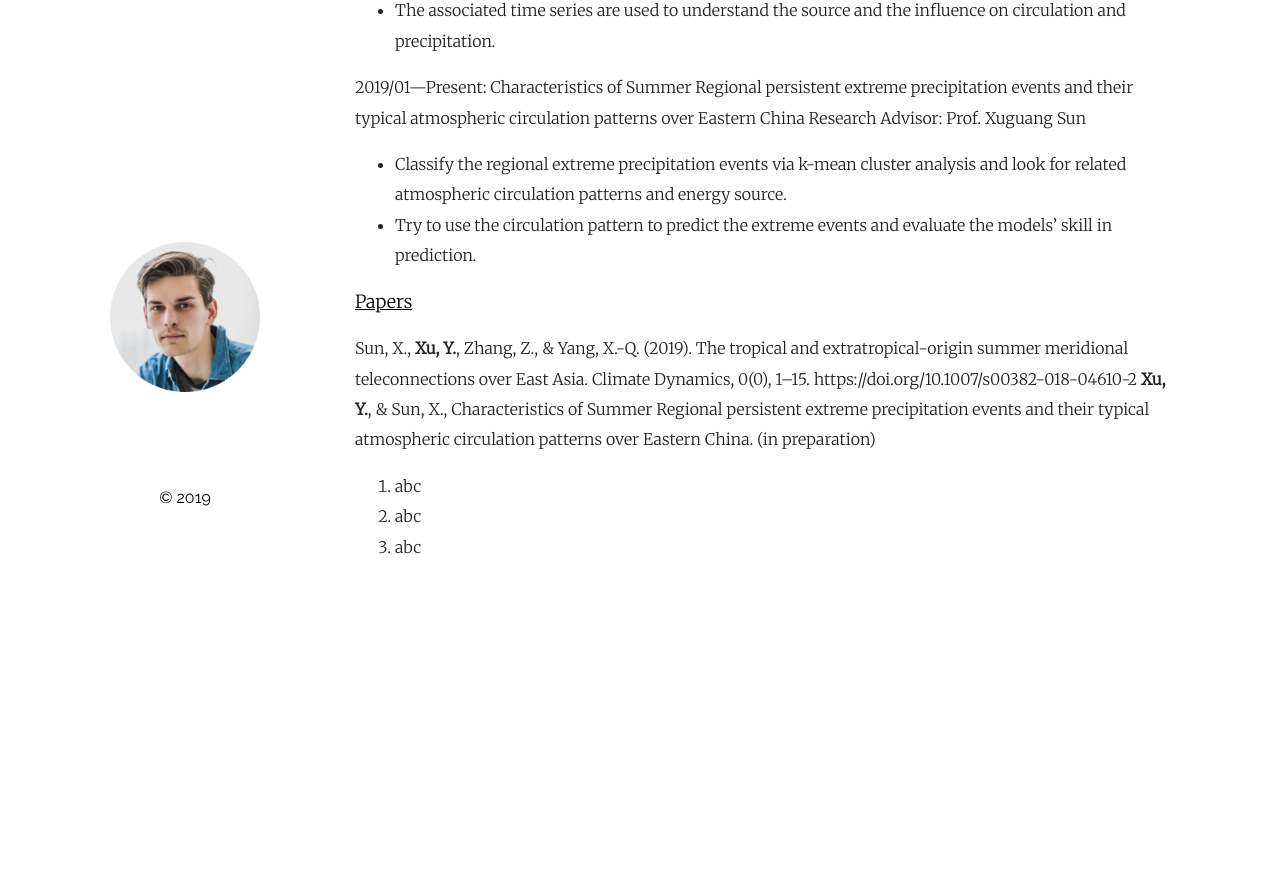
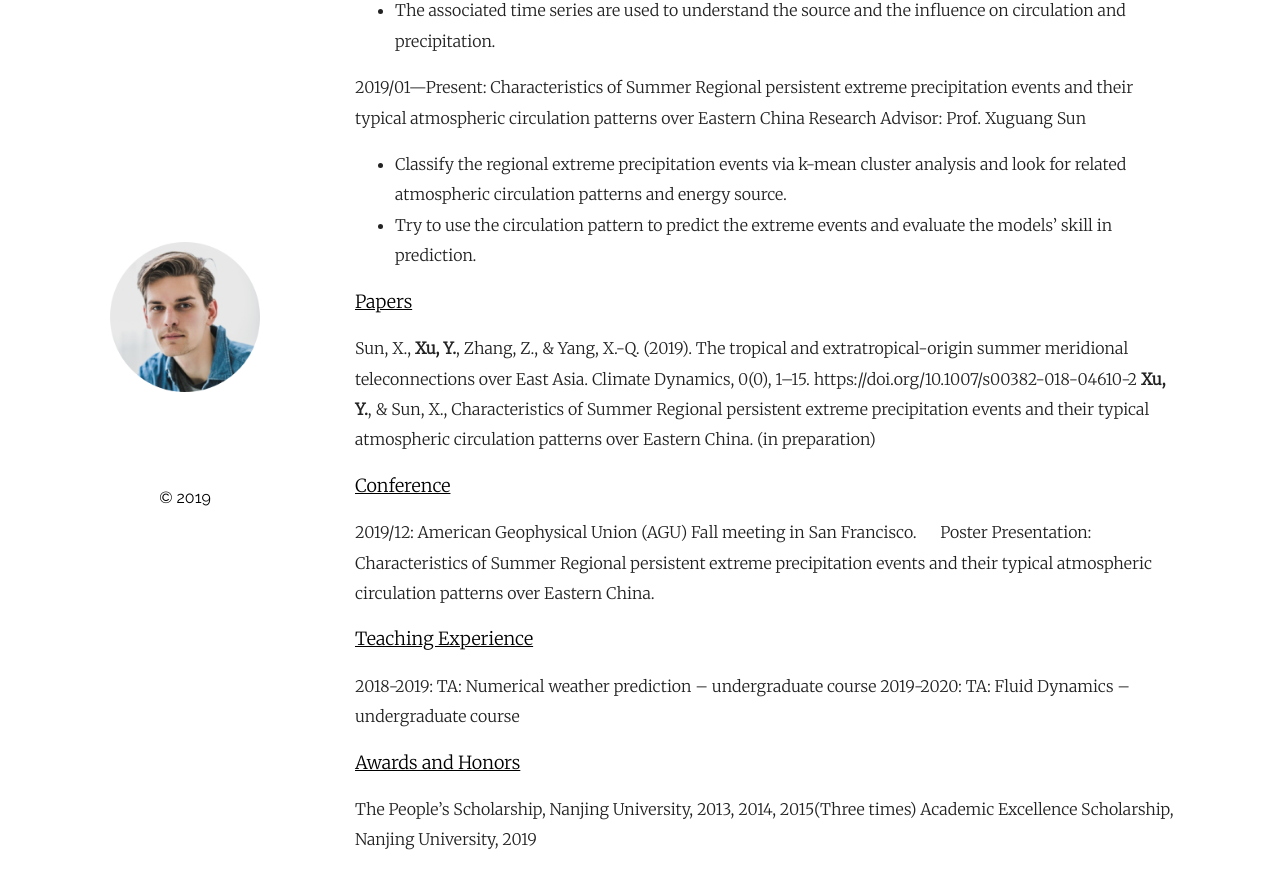
Before and after one commit to ymxu-atm/ymxu-atm.github.io, a Jekyll site: the page built from _posts/2019-10-23-CV.markdown, in a window 1280 px wide and 900 px high, scrolled down 538 px. Shown: the top 889 px of the window. Built offline with Jekyll 4.4.1, drawn with Linux system fonts in a browser that asks for light colours; before the commit the page ends 1145 px from its top, so only the background shows below that.

Commit message:
Update 2019-10-23-CV.markdown

```diff
--- a/_posts/2019-10-23-CV.markdown
+++ b/_posts/2019-10-23-CV.markdown
@@ -30,7 +30,14 @@ Research Advisor: Prof. Xuguang Sun
 Sun, X., __Xu, Y.__, Zhang, Z., & Yang, X.-Q. (2019). The tropical and extratropical-origin summer meridional teleconnections over East Asia. Climate Dynamics, 0(0), 1–15. https://doi.org/10.1007/s00382-018-04610-2
 __Xu, Y.__, & Sun, X., Characteristics of Summer Regional persistent extreme precipitation events and their typical atmospheric circulation patterns over Eastern China. (in preparation)
 
+<font size="4" color="black" bold><u>Conference</u></font>
+2019/12: American Geophysical Union (AGU) Fall meeting in San Francisco.
+&ensp;&ensp; Poster Presentation: Characteristics of Summer Regional persistent extreme precipitation events and their typical atmospheric circulation patterns over Eastern China.
 
-1. abc
-2. abc
-3. abc
+<font size="4" color="black" bold><u>Teaching Experience</u></font>
+2018-2019:   TA: Numerical weather prediction – undergraduate course
+2019-2020:   TA: Fluid Dynamics – undergraduate course
+
+<font size="4" color="black" bold><u>Awards and Honors</u></font>
+The People’s Scholarship, Nanjing University, 2013, 2014, 2015(Three times)
+Academic Excellence Scholarship, Nanjing University, 2019
```
